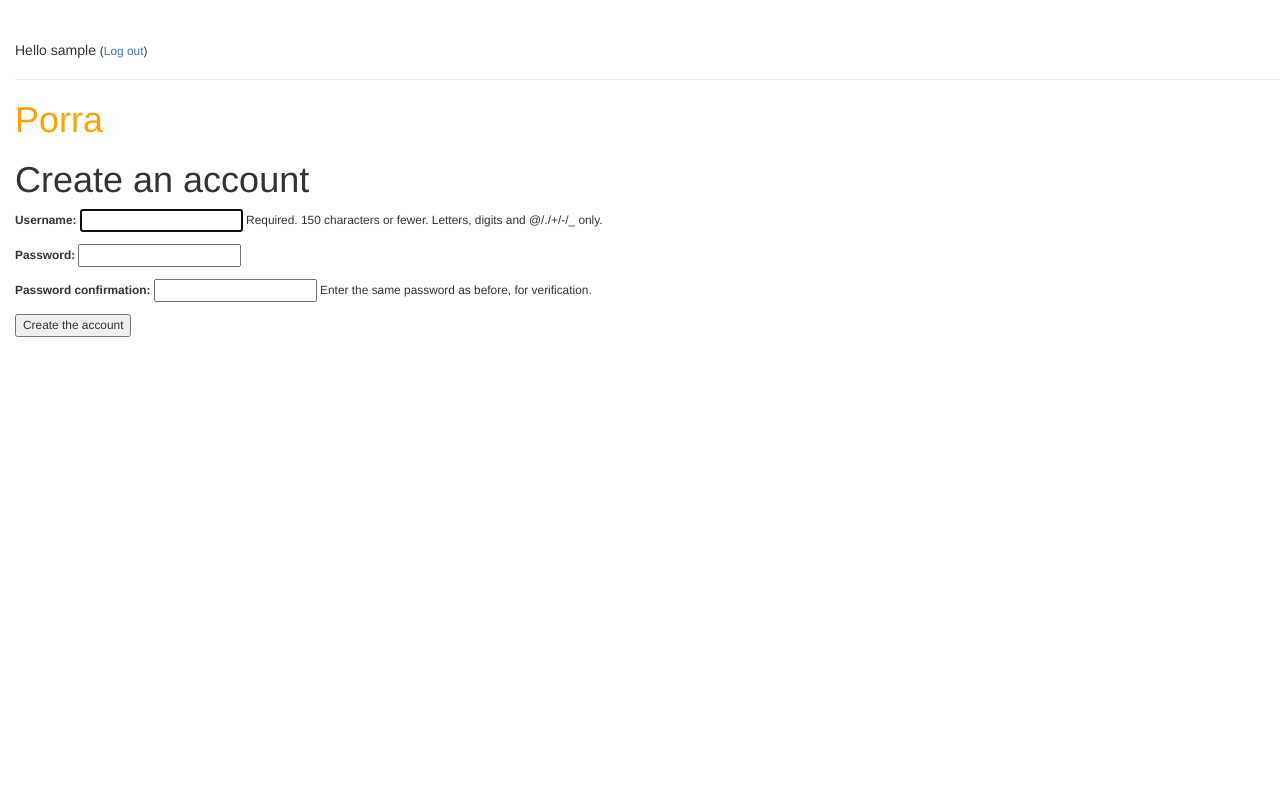
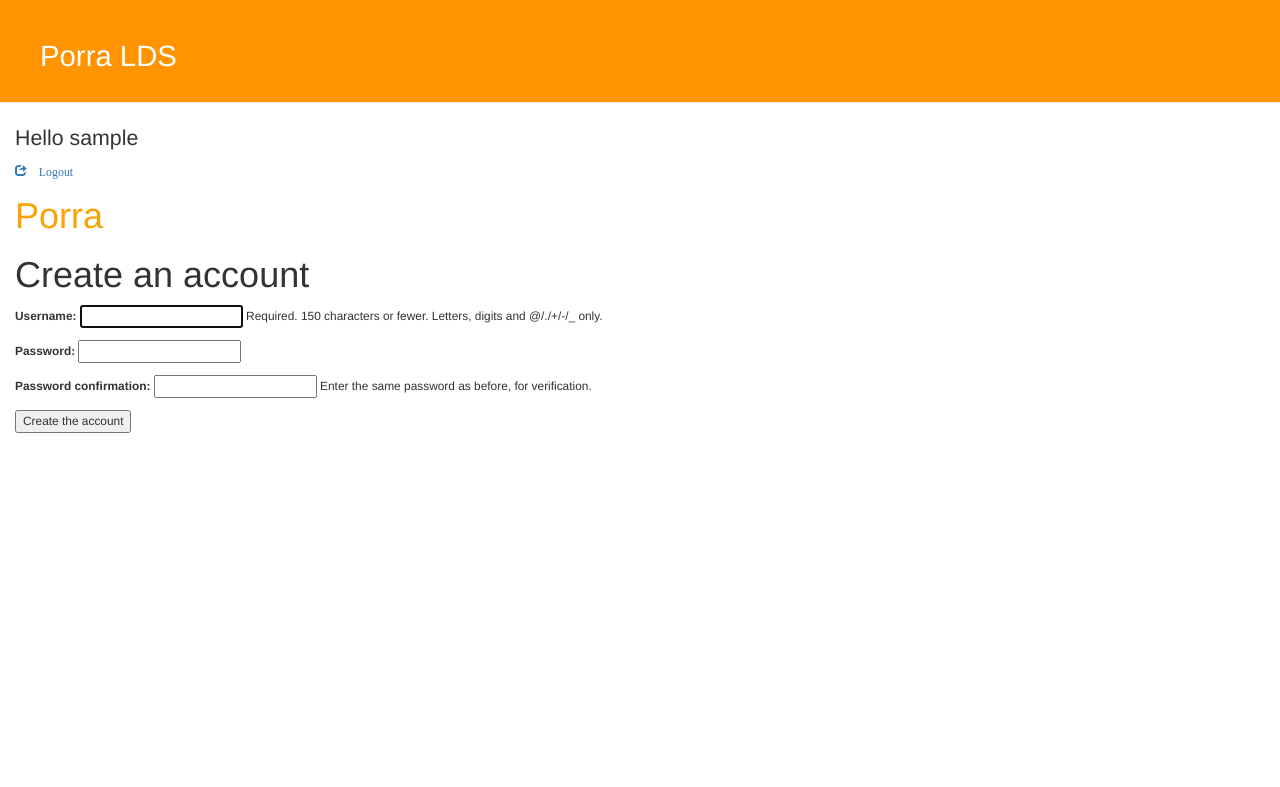
Before and after one commit to pijamarda/Porra_Django, a Django app: a page that uses porrasite/home/templates/home/base.html in a window 1280 px wide. Shown: the top 787 px of the page. Run offline with Django 3.2, Linux system fonts and the light colour scheme; the visitor is signed in with stand-in values (Sample User, id 1); parts of the project's set-up code (start-up, migrations or seed data) failed here and were passed over; some libraries are stand-ins or nearby versions.

Commit message:
last before pc migration

```diff
--- a/porrasite/home/templates/home/base.html
+++ b/porrasite/home/templates/home/base.html
@@ -13,13 +13,21 @@
     </head>
     <body>
         <div class="page-header">
+            <h1> Porra LDS</h1>
+        </div>
+        <div class="content">
+            <div>
                 {% if user.is_authenticated %}
-                <p class="top-menu">Hello {{ user.username }}
-                    <small>(<a href="{% url 'django.contrib.auth.views.logout' %}">Log out</a>)
-                </p>
+                    <p class="top-menu">Hello {{ user.username }} </p>
+                    <small><a href="{% url 'django.contrib.auth.views.logout' %}">
+                            <span class="glyphicon glyphicon-share"> Logout </span>
+                    </a>
                 {% else %}
                     <a href="{% url 'django.contrib.auth.views.login' %}" class="top-menu">
-                    <span class="glyphicon glyphicon-lock"></span>
+                        <span class="glyphicon glyphicon-lock"> Login </span>
+                    </a>
+                    <a href="{% url 'mundial2014.views.register' %}" class="top-menu">
+                        <span class="glyphicon glyphicon-edit"> Register </span>
                     </a>
                 {% endif %}
             </div>
@@ -32,6 +40,6 @@
                 {% endblock %}
 
             </div>
-
+        </div>
     </body>
 </html>
--- a/porrasite/static/css/mundial.css
+++ b/porrasite/static/css/mundial.css
@@ -1,8 +1,29 @@
+.page-header {
+    background-color: #ff9400;
+    margin-top: 0;
+    padding: 20px 20px 20px 40px;
+
+}
+
+.page-header h1, .page-header h1 a, .page-header h1 a:visited, .page-header h1 a:active {
+    color: #ffffff;
+    font-size: 22pt;
+    text-decoration: none;
+
+}
+
+.top-menu, .top-menu:hover, .top-menu:visited, .top-menu a:visited{
+
+    font-size: 16pt;
+
+    margin-right: 20px;
+}
+
 h1 a {
     color: #FCA205;
 }
 
-body {
+.content {
     padding-left: 15px;
 }
 
```
Lines whose indentation alone changed are shown as unchanged.
